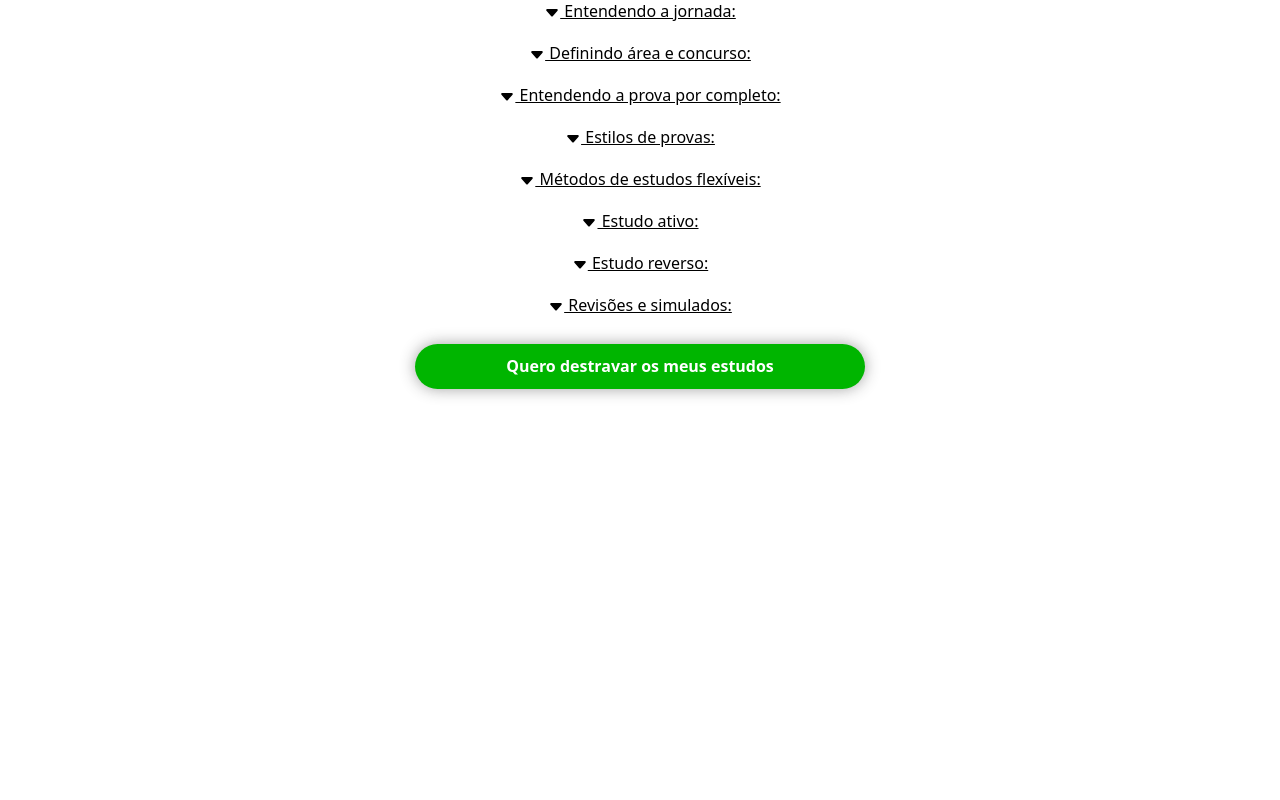
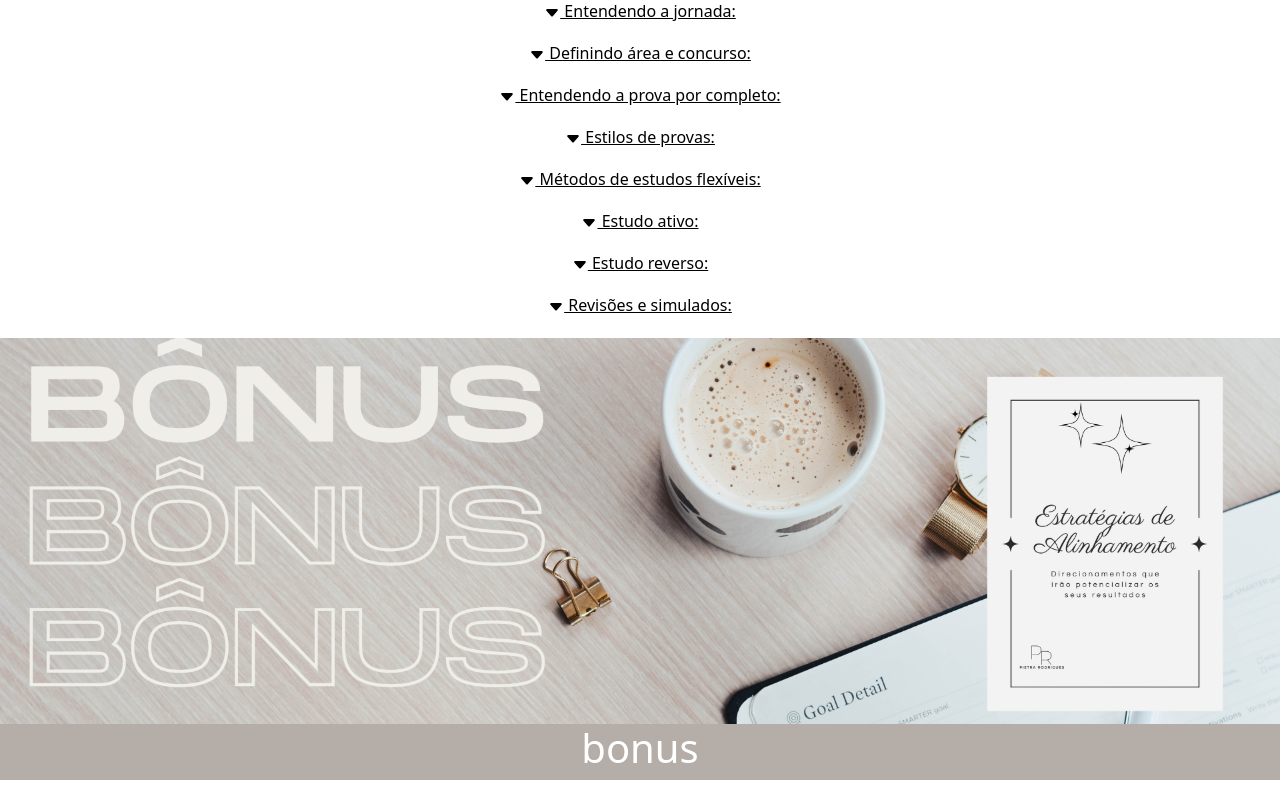
Before and after one commit to gladistory/pietra-rodrigues, an Angular app: page / in a window 1280 px wide. Shown: the part 2894-3694 px from the top of the page. Before the commit the page ends 3468 px from the top, so only its background shows below. Built offline with nearby package versions, Linux system fonts and the light colour scheme; a web font is replaced by a local one.

Commit message:
Bonus section estruturando

```diff
--- a/src/app/components/guia/guia.component.css
+++ b/src/app/components/guia/guia.component.css
@@ -119,7 +119,6 @@ h2 {
 
 .dropdown-container {
   width: 100%;
-  height: 80vh;
   text-align: center;
 }
 
@@ -141,6 +140,21 @@ h2 {
   width: 80%;
   box-shadow: 0 0 20px rgba(0, 0, 0, 0.373);
   border-radius: 10px;
+}
+
+.bonus-section {
+  flex-wrap: wrap;
+  display: flex;
+  width: 100%;
+  justify-content: center;
+  margin-top: 20px;
+  margin-bottom: 20px;
+  background-color: #b4ada8;
+  color: #ffffff;
+}
+
+.banner-bonus {
+  width: 100%;
 }
 
 /* Ajustes para telas pequenas (até 480px) */
--- a/src/app/components/guia/guia.component.html
+++ b/src/app/components/guia/guia.component.html
@@ -220,12 +220,11 @@
                 </div>
             </div>
         </div>
-
-        <section class="dropdown mb-5">
-            <a class="btn-pay" href="">Quero destravar os meus estudos</a>
-        </section>
     </section>
 
-
+    <section class="bonus-section">
+        <img class="banner-bonus" src="bonus.png" alt="">
+        <h1>bonus</h1>
+    </section>
 
 </main>
```
Also changed, not shown: public/bonus.png (added).
